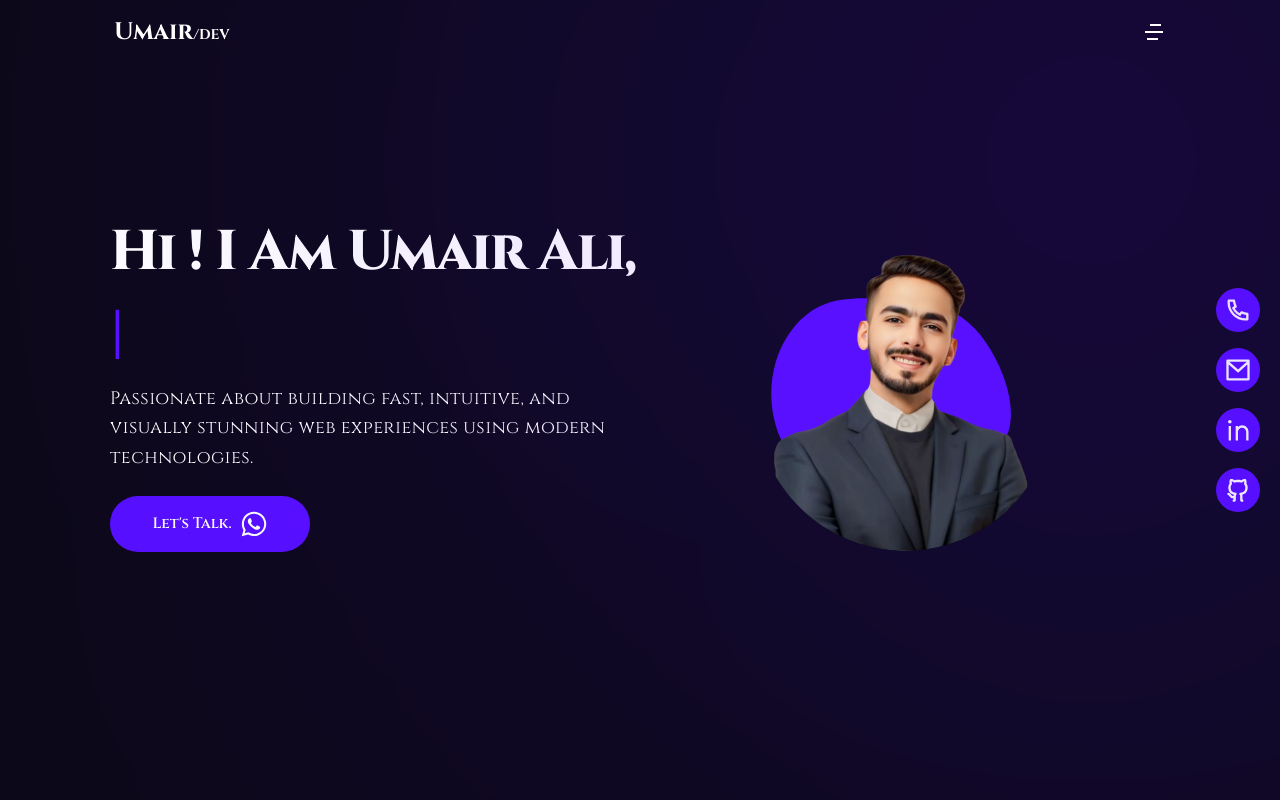
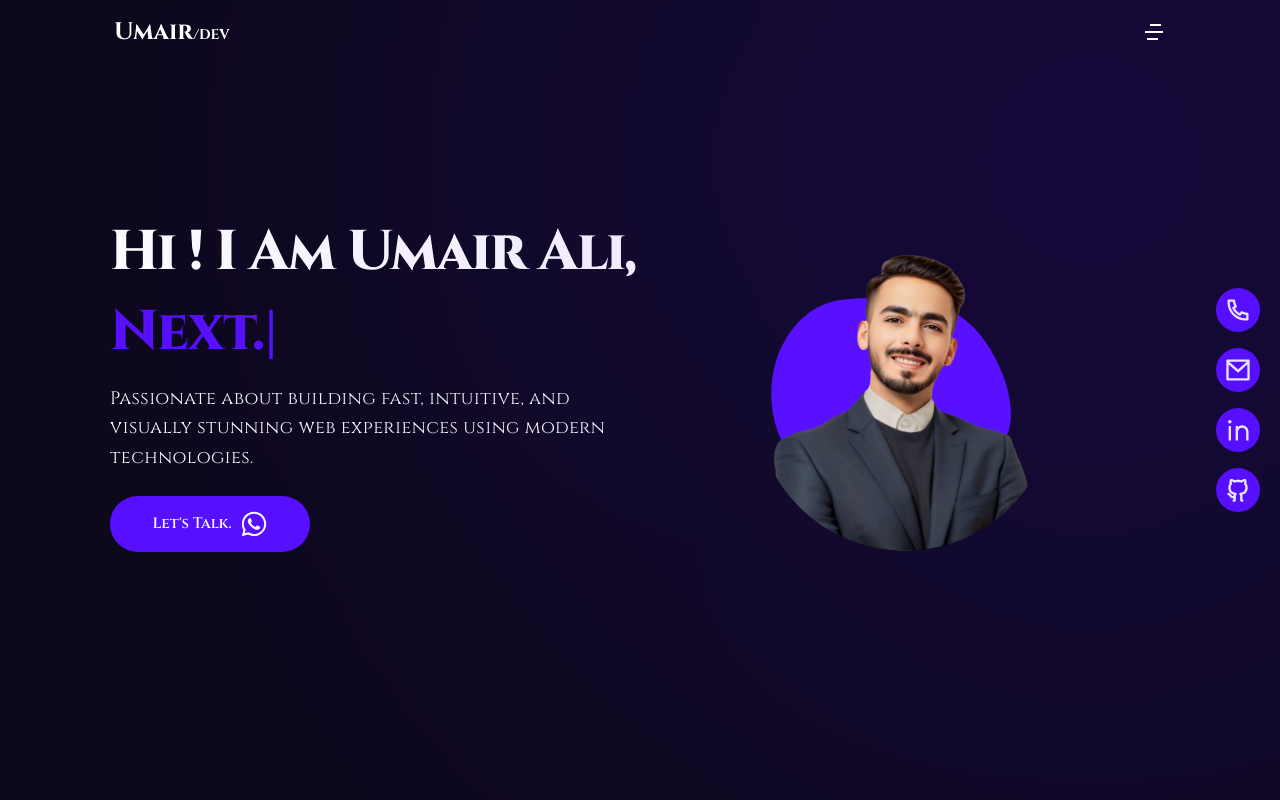
Before and after one commit to Umair-dev55/umair-ali-dev, a Next.js app: page / in a window 1280 px wide. Shown: the top 800 px of the page. Built offline with nearby package versions, Linux system fonts and the light colour scheme.

Commit message:
add further

```diff
--- a/src/app/(Pages)/page.js
+++ b/src/app/(Pages)/page.js
@@ -32,9 +32,13 @@ const Home = () => {
                 sequence={[
                   "Frontend Developer",
                   1000,
-                  "Next JS Developer",
+                  "React Developer",
                   1000,
-                  "React JS Developer",
+                  "Next.js Developer",
+                  1000,
+                  "WordPress Developer",
+                  1000,
+                  "Sitecore Developer",
                   1000,
                 ]}
                 speed={50}
```
